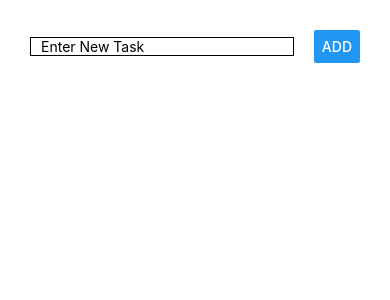
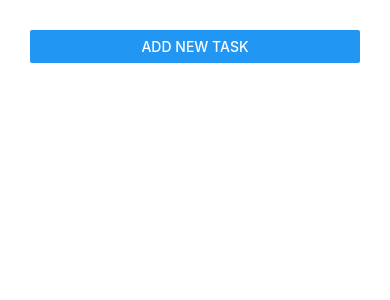
Before and after one commit to ajflowers/rn-todo, a React Native app: screen / in a window 390 px wide. Shown: the top 300 px of the page. Built offline with nearby package versions, Linux system fonts and the light colour scheme.

Commit message:
modal overlay for input form

```diff
--- a/App.js
+++ b/App.js
@@ -6,6 +6,7 @@ import InputForm from './components/inputForm';
 
 export default function App() {
   const [tasks, setTasks] = useState([]);
+  const [addMode, setAddMode] = useState(false);
 
 
   const handleSubmit = newTask => {
@@ -21,11 +22,12 @@ export default function App() {
 
   return (
     <View style={styles.screen}>
-      <InputForm handleSubmit={handleSubmit} />
+      <Button title="add new task" onPress={() => setAddMode(true)} />
+      <InputForm visible={addMode} handleSubmit={handleSubmit} />
       <FlatList
         keyExtractor={(item, index) => item.id}
         data={tasks}
-        renderItem={itemData => <TodoItem task={itemData.item.task} onDelete={() => handleDelete(itemData.item.id)} />}
+        renderItem={itemData => <TodoItem task={itemData.item.task} onDelete={handleDelete} taskId={itemData.item.id}/>}
       />
     </View>
   );
--- a/components/inputForm.js
+++ b/components/inputForm.js
@@ -1,5 +1,5 @@
 import React, { useState } from 'react';
-import { View, TextInput, Button, StyleSheet } from 'react-native';
+import { View, TextInput, Button, StyleSheet, Modal } from 'react-native';
 
 const InputForm = props => {
     const [newTask, setNewTask] = useState('');
@@ -9,6 +9,7 @@ const InputForm = props => {
       }
 
     return(
+      <Modal visible={props.visible} animationType="slide">
         <View style={styles.inputContainer}>
             <TextInput
             placeholder="Enter New Task"
@@ -22,6 +23,7 @@ const InputForm = props => {
             }}/>
 
       </View>
+      </Modal>
 
     )
 
@@ -29,9 +31,9 @@ const InputForm = props => {
 
 const styles = StyleSheet.create({
     inputContainer: {
-        flexDirection: 'row',
-        justifyContent: 'space-between',
-        alignItems: 'center'
+        flex: 1,
+        justifyContent: 'center',
+        alignItems: 'center',
       },
       inputTask: {
         borderColor: 'black',
--- a/components/todoItem.js
+++ b/components/todoItem.js
@@ -3,7 +3,7 @@ import { View, Text, StyleSheet, TouchableOpacity } from 'react-native';
 
 const TodoItem = props => {
     return (
-        <TouchableOpacity activeOpacity={0.8} onPress={props.onDelete} >
+        <TouchableOpacity activeOpacity={0.8} onPress={props.onDelete.bind(this, props.taskId)} >
             <View style={styles.todoItem} >
                 <Text>{props.task}</Text>
             </View>
```
